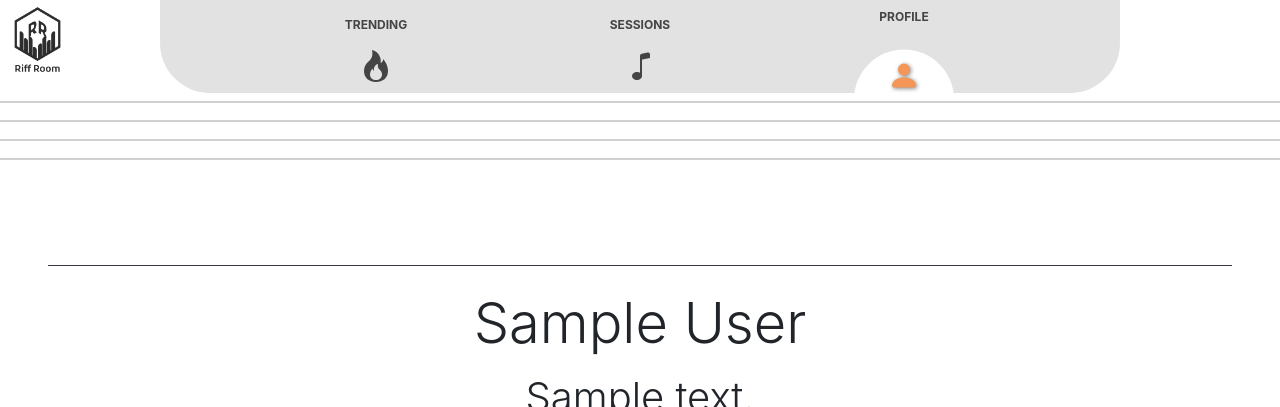
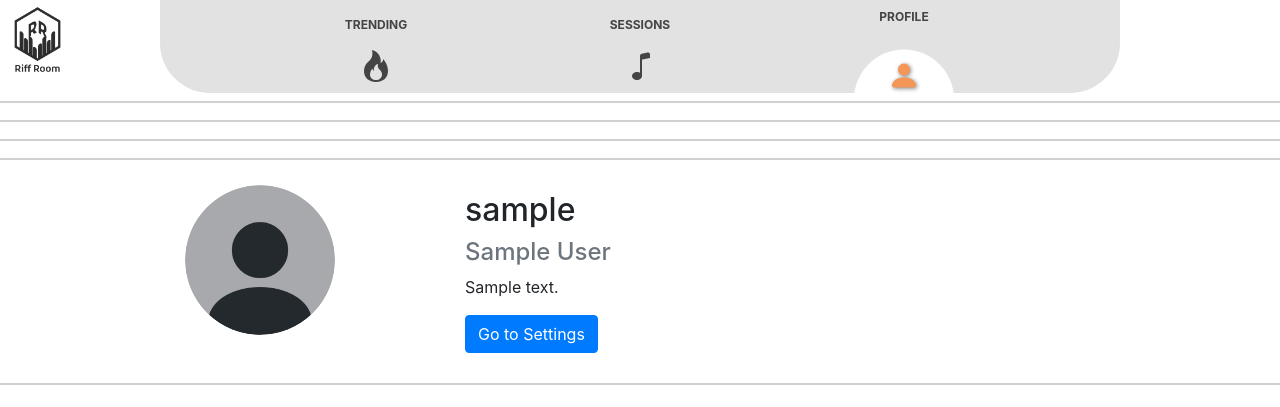
Before and after one commit to RiffRoom/Final-project-ORG_REP, a Flask app: page /profile/1 in a window 1280 px wide. Shown: the top 407 px of the page. Run offline with Flask 3, Linux system fonts and the light colour scheme; tables that the repository leaves empty hold one stand-in row (values such as "Sample post"); some libraries are stand-ins or nearby versions.

```diff
--- a/blueprints/profile/profile.py
+++ b/blueprints/profile/profile.py
@@ -48,11 +48,12 @@ def get_profile():
     user_id = session.get('id')
     user = UserTable.query.get(user_id)
 
+    user_posts = Post.query.filter_by(user_id=user.id).order_by(Post.date_posted.desc()).all()
+
+
     if not user:
         flash('User not found.', 'error')
         return redirect(url_for('login'))
-
-    user_posts = Post.query.filter_by(user_id = user.id).all()
 
     if current_app.config['FLASK_ENV'] == 'prod':
         return render_template('user_prof.html', user=user, user_posts=user_posts,is_own_profile=True, can_edit=True, distribution_url=distribution_url)
@@ -92,7 +93,7 @@ def view_profile(user_id: int):
         flash('User not found.', 'error')
         return redirect(url_for('login'))
 
-    user_posts = Post.query.filter_by(user_id=user.id).all()
+    user_posts = Post.query.filter_by(user_id=user.id).order_by(Post.date_posted.desc()).all()
     is_private = user.private and current_user_id != user.id
     is_own_profile = current_user_id == user.id
     can_edit = is_own_profile
--- a/blueprints/profile/templates/user_prof.html
+++ b/blueprints/profile/templates/user_prof.html
@@ -1,24 +1,44 @@
 {% extends '_template.html' %}
 
 {% block body %}
-<nav class="navbar p-4 justify-content-center border-bottom mx-5 border-dark">
-    <div class="navbar-brand">
-        <a href="/user_prof" class="text-decoration-none text-white" >Profile</a>
+
+<!-- User Profile Section -->
+<div class="container mt-4">
+    <div class="row align-items-center">
+        <!-- Profile Picture Column -->
+        <div class="col-md-4">
+            <div class="profile-pic-container text-center mb-4">
+                {% if user.profile_photo_path %}
+                    <img src="{{ url_for('static', filename=user.profile_photo_path) }}" alt="{{ user.User_name }}'s Profile Photo" class="rounded-circle" style="width: 150px; height: 150px; object-fit: cover;">
+                {% else %}
+                    <img src="{{ url_for('static', filename='images/pfp.png') }}" alt="Default Profile Photo" class="rounded-circle" style="width: 150px; height: 150px; object-fit: cover;">
+                {% endif %}
+            </div>
+        </div>
+
+        <!-- User Info Column -->
+        <div class="col-md-8">
+            <!-- Username -->
+            <h2>{{ user.user_name }}</h2>
+            <!-- First and Last Name -->
+            <h4 class="text-muted">{{ user.first_name }} {{ user.last_name }}</h4>
+            <!-- Bio -->
+            {% if user.bio %}
+                <p>{{ user.bio }}</p>
+            {% endif %}
+            <!-- Button to Settings Page -->
+            <a href="{{ url_for('profiles.get_settings') }}" class="btn btn-primary">Go to Settings</a>
+        </div>
     </div>
-</nav>
+</div>
+
+
+<hr class="my-4">
+
+
+
 
 <div class="container mt-4">
-    <!-- User Profile Section -->
-    <div class="row justify-content-center">
-        <div class="col-md-8 text-center">
-            <h1 class="display-4">{{ user.first_name }} {{ user.last_name }}</h1>
-            {% if user.bio %}
-                <h2 class="display-6 mt-3">{{ user.bio }}</h2>
-            {% else %}
-                <p></p>
-            {% endif %}
-        </div>
-    </div>
 
     {% if not is_private or is_own_profile %}
         <!-- User Posts Section -->
@@ -43,14 +63,13 @@
                 {% for post in user_posts %}
                     <div class="col-md-4 mb-4">
                         <div class="card" style="background-color: #e4e4e4; box-shadow: 10px 10px 10px rgba(0, 0, 0, 0.2); border-radius: 10px; border: none;">
-                            <a href="{{ url_for('get_single_post', post_id=post.id) }}" class="text-decoration-none"> <!-- Add anchor tag -->
+                            <a href="{{ url_for('get_single_post', post_id=post.id) }}" class="text-decoration-none">
                                 <img class="card-img-top" src="\static\uploads\thumbnails\videos\{{post.video_id}}.jpg" alt="thumbnail">
                             </a>
 
-                            <div class="card-body card-body-fixed-height">
-                                <h5 class="card-title">{{ post.title }}</h5>
-                                <p class="card-text">{{ post.msg }}</p>
-                                <p class="text-muted">{{ post.date_posted }}</p>
+                            <div class="card-body d-flex flex-column justify-content-between">
+                                <h5 class="card-title">{{ post.title | truncate(30, true) }}</h5>
+                                <p class="text-muted mb-0">{{calc_time(post.id)}}</p>
                             </div>
 
                             <!-- Delete button container -->
@@ -75,10 +94,6 @@
         </div>
     {% endif %}
 </div>
+
+
 {% endblock %}
-
-<script>
-    function confirmDelete() {
-        return confirm('Are you sure you want to delete this post?');
-    }
-</script>
--- a/templates/index.html
+++ b/templates/index.html
@@ -22,7 +22,6 @@
           </video>
 
           <h5>{{calc_time(post.id)}}</h5>
-
       </div>
 
 
```
